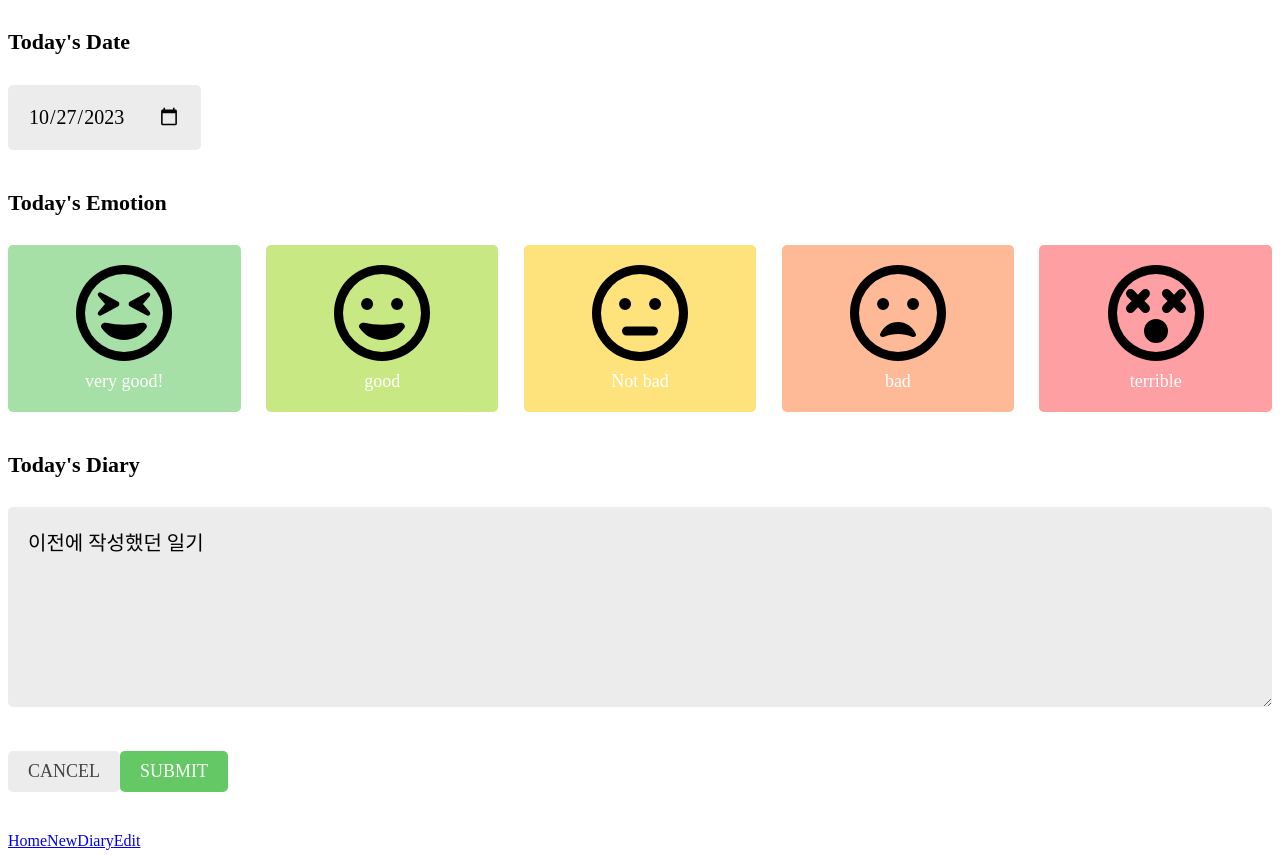
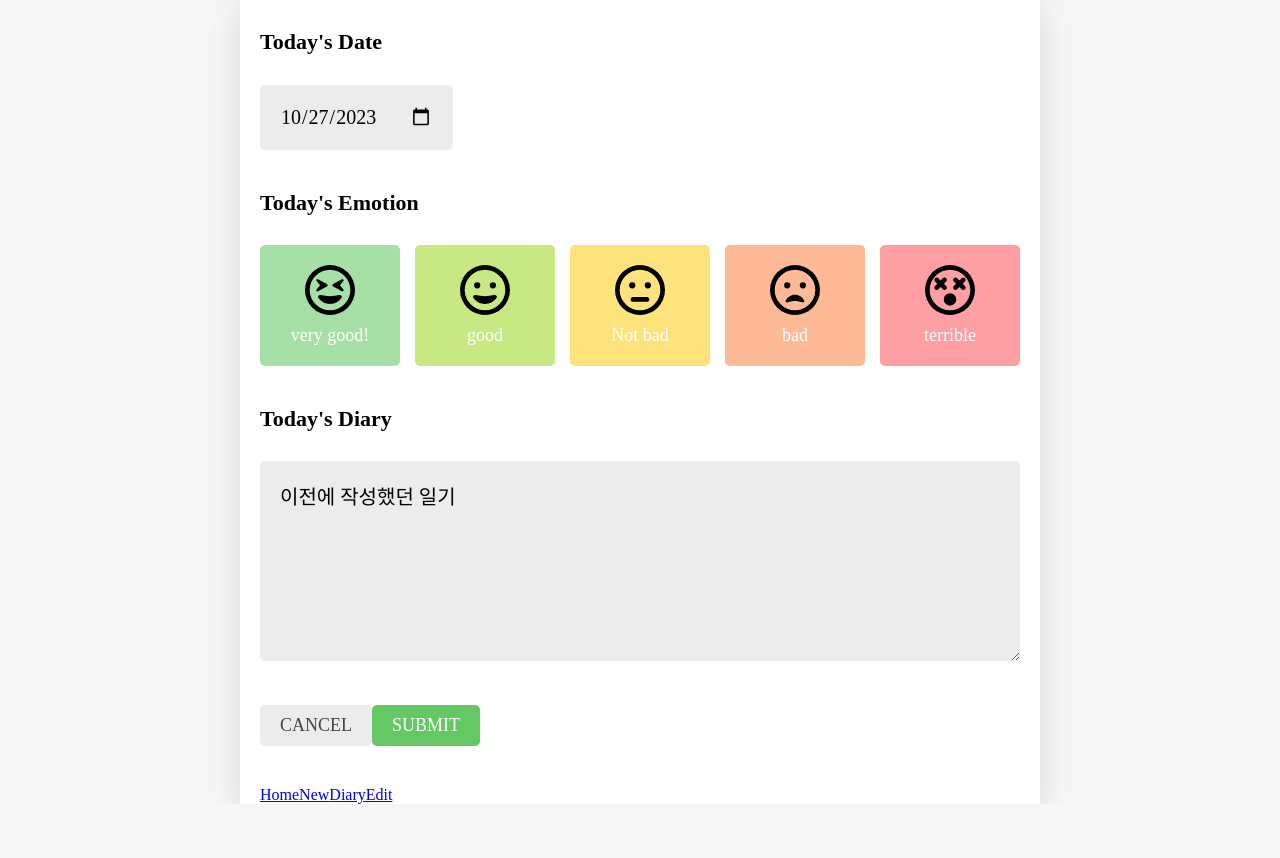
Before and after one commit to yeona23/emotion_diary, a React (Create React App) app: page / in a window 1280 px wide. After the commit the page ends 804 px from the top, so only its background shows below. Built offline with nearby package versions, Linux system fonts and the light colour scheme; a web font is replaced by a local one.

Commit message:
공통 스타일 설정

```diff
--- a/src/App.css
+++ b/src/App.css
@@ -30,3 +30,7 @@
 body {
   font-family: "S-CoreDream";
 }
+
+.App {
+  padding: 0 20px;
+}
--- a/src/index.css
+++ b/src/index.css
@@ -13,7 +13,26 @@
   font-style: normal; */
 }
 
+html,
 body {
   font-family: "S-CoreDream";
-  font-weight: 500;
+  margin: 0;
+  width: 100%;
+  background: #f6f6f6;
+  display: flex;
+  justify-content: center;
 }
+
+body {
+  height: 100%;
+}
+
+#root {
+  margin: 0 auto;
+  max-width: 800px;
+  width: 100%;
+  min-height: 100vh;
+  height: 100%;
+  background: #fff;
+  box-shadow: rgba(100, 100, 100, 0.2) 0px 7px 29px 0px;
+}
```
